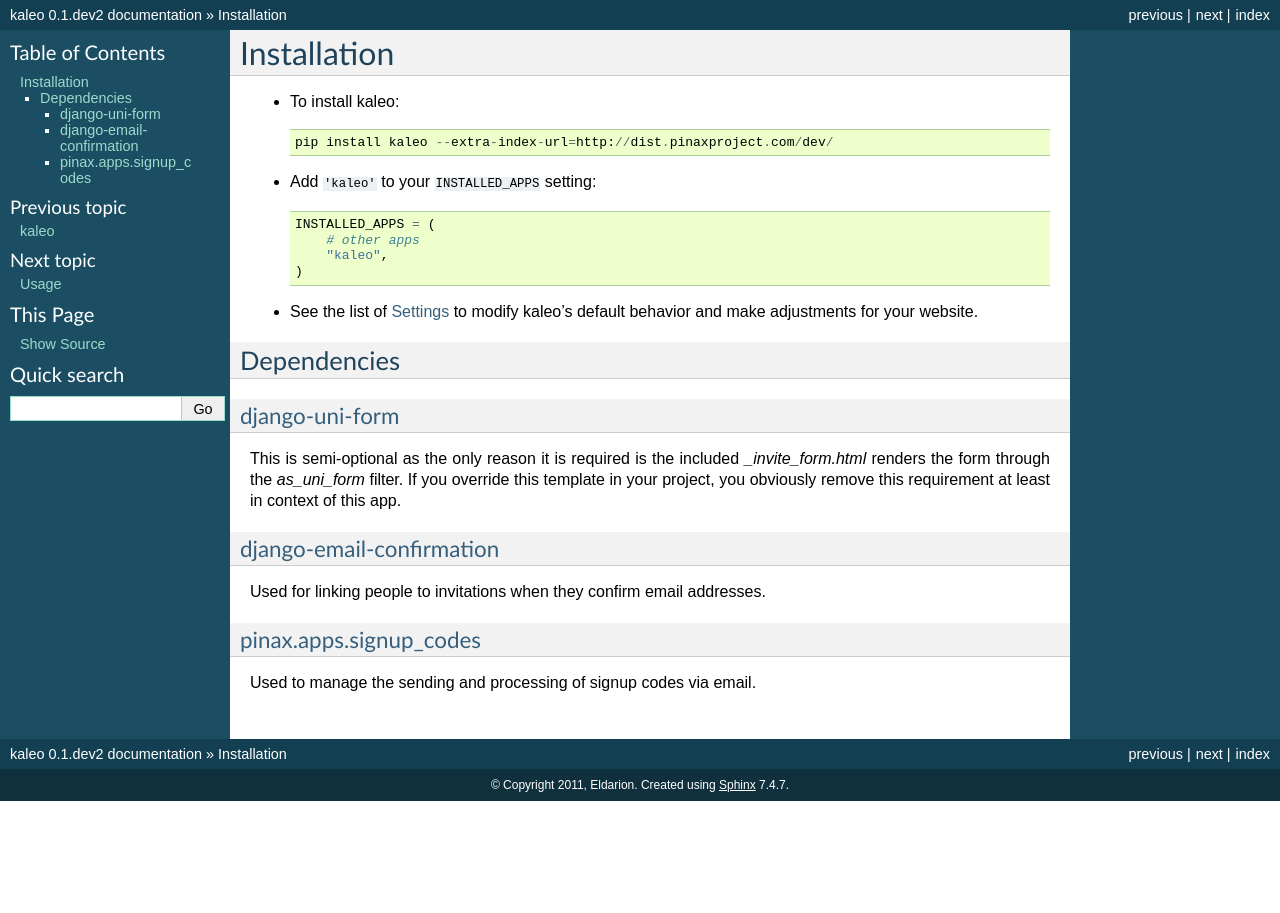
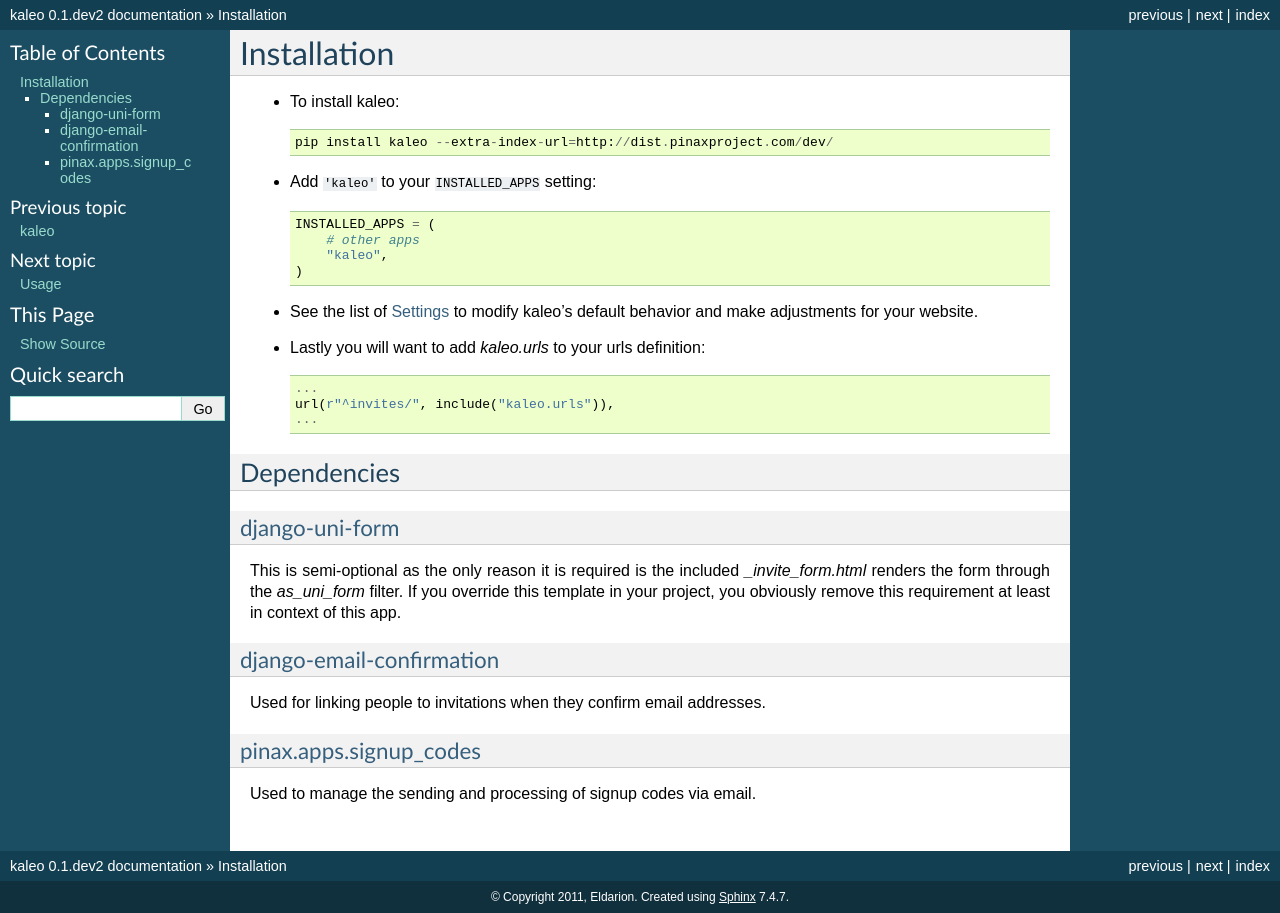
Before and after one commit to pinax/pinax-invitations, a Sphinx documentation site: the page built from docs/installation.rst, in a window 1280 px wide. Built offline with Sphinx 7.4.7, drawn with Linux system fonts in a browser that asks for light colours.

Commit message:
added bit about wiring up urls

```diff
--- a/docs/installation.rst
+++ b/docs/installation.rst
@@ -16,6 +16,13 @@
 
 * See the list of :ref:`settings` to modify kaleo's
   default behavior and make adjustments for your website.
+
+* Lastly you will want to add `kaleo.urls` to your urls definition::
+
+    ...
+    url(r"^invites/", include("kaleo.urls")),
+    ...
+
 
 .. _dependencies:
 
```
